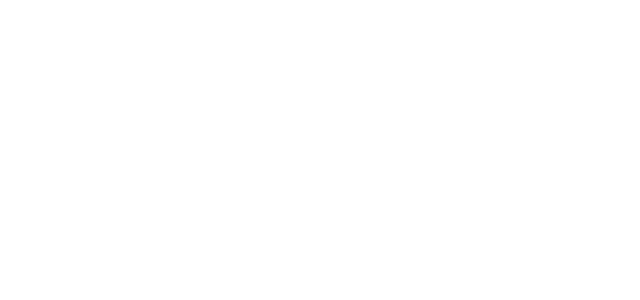
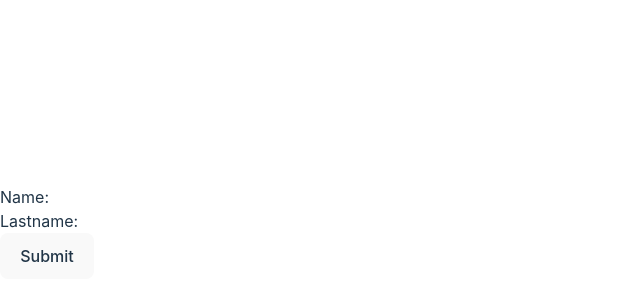
Before and after one commit to dharylovey/React-hooks-practice, a React (Vite) app: page / in a window 1280 px wide. Shown: the part 180-480 px from the top of the page, without its empty margins (0-640 px from the left). Built offline with nearby package versions, Linux system fonts and the light colour scheme.

Commit message:
useState hooks using object

```diff
--- a/src/App.jsx
+++ b/src/App.jsx
@@ -1,9 +1,10 @@
+import HooksObject from "./HooksObject"
 
 
 const App = () => {
   return (
     <div>
-
+      <HooksObject />
     </div>
   )
 }
--- a/src/HooksObject.jsx
+++ b/src/HooksObject.jsx
@@ -2,13 +2,41 @@
 
 const HooksObject = () => {
   const [name, setName] = useState({
-    name: '',
+    firstName: '',
     lastName: ''
   })
+
+  const handleSubmit = (e) => {
+    e.preventDefault();
+    alert(`Thank you Mr/Mrs: ${name.firstName} ${name.lastName}`)
+    setName({
+      ...name,
+      firstName: '',
+      lastName: ''
+    })
+  }
   return (
-    <div>
-
-    </div>
+    <form onSubmit={handleSubmit}>
+      <input
+        type="text"
+        value={name.firstName}
+        onChange={e => setName({
+          ...name,
+          firstName: e.target.value
+        })}
+        className="border-slate-200"
+      />
+      <input
+        type="text"
+        value={name.lastName}
+        onChange={e => setName({
+          ...name,
+          lastName: e.target.value
+        })}/>
+      <h2>Name: {name.firstName}</h2>
+      <h2>Lastname: {name.lastName}</h2>
+      <button>Submit</button>
+    </form>
   )
 }
 
```
